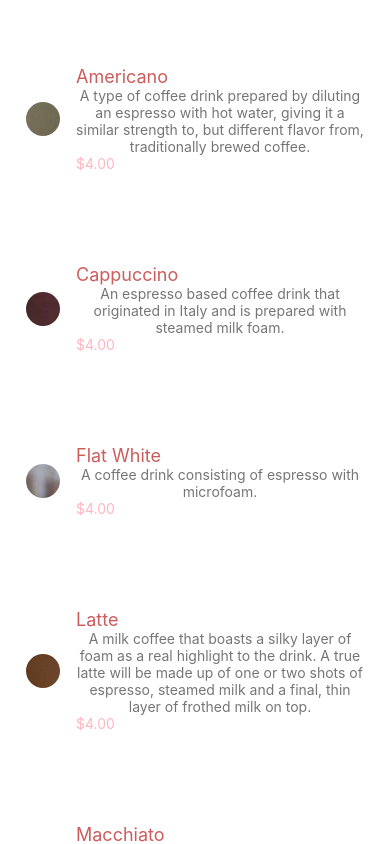
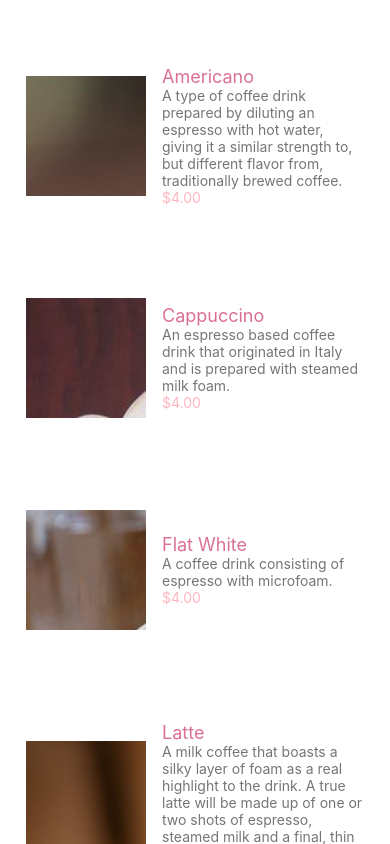
Before and after one commit to Zynkah/React-Native_Maid_Cafe_App, a React Native app: screen / in a window 390 px wide. Built offline with nearby package versions, Linux system fonts and the light colour scheme.

Commit message:
Updated Menu Screen

```diff
--- a/screens/MenuScreen.js
+++ b/screens/MenuScreen.js
@@ -5,7 +5,7 @@ const MenuScreen = (props) => {
   const renderMenuItem = ({ item: menu }) => {
     return (
       <ListItem style={styles.container}>
-        <Avatar source={menu.image} rounded />
+        <Avatar source={menu.image} size={120} />
         <ListItem.Content>
           <ListItem.Title style={styles.name}>{menu.name}</ListItem.Title>
           <ListItem.Subtitle style={styles.description}>
@@ -30,11 +30,10 @@ const MenuScreen = (props) => {
 const styles = StyleSheet.create({
   description: {
     justifyContent: "center",
-    textAlign: "center",
   },
   name: {
     fontSize: 18,
-    color: "#CD5C5C",
+    color: "#DB7093",
   },
   price: {
     color: "#FFB6C1",
```
